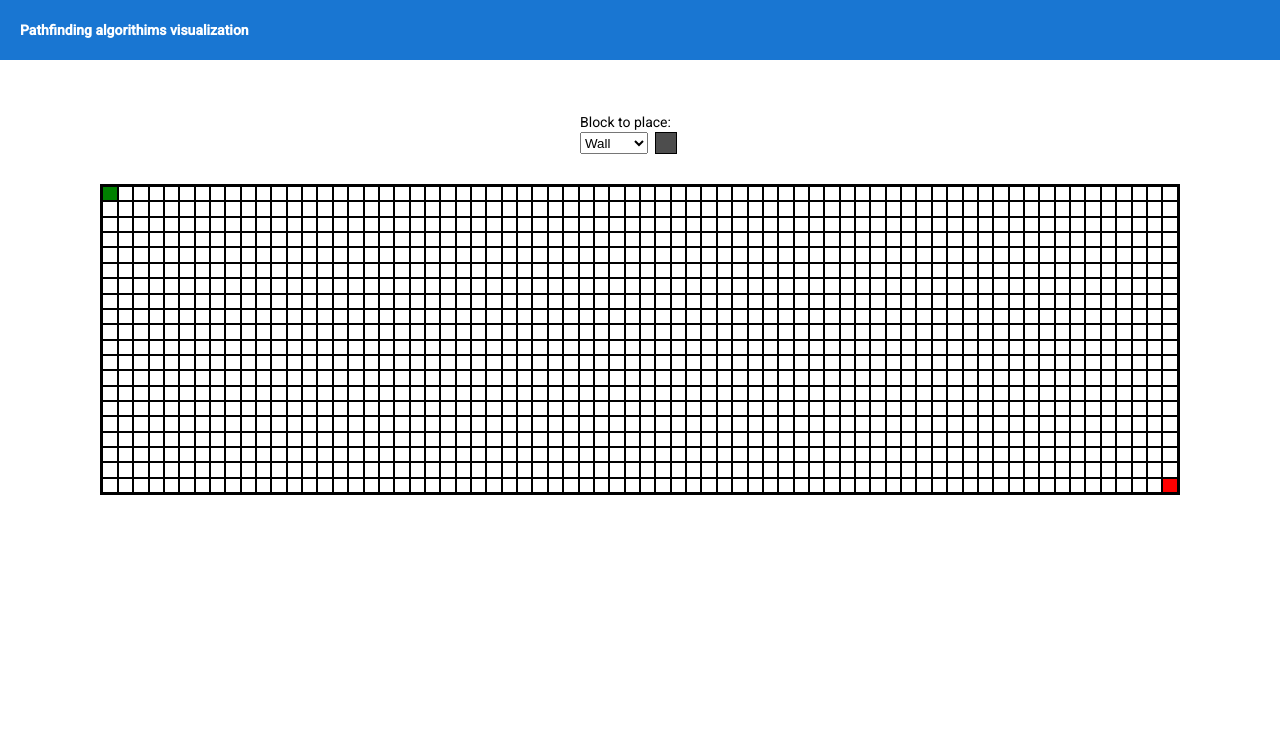
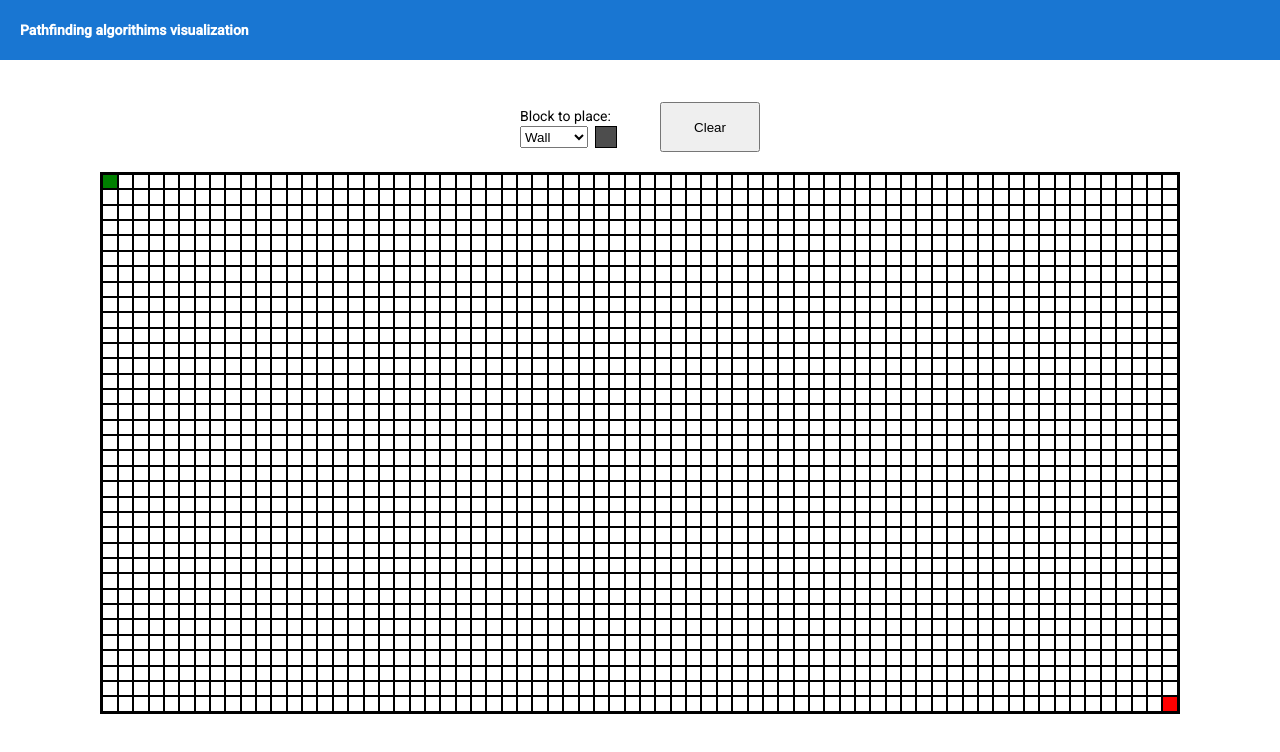
Before and after one commit to AdamZych333/Pathfinding-visualization, an Angular app: page / in a window 1280 px wide. Shown: the top 752 px of the page. Built offline with nearby package versions, Linux system fonts and the light colour scheme.

Commit message:
added clear button

```diff
--- a/src/app/fields.service.ts
+++ b/src/app/fields.service.ts
@@ -6,10 +6,14 @@ import { Color } from './settings.service';
 })
 export class FieldsService {
   readonly WIDTH: number = 70;
-  readonly HEIGHT: number = 20;
+  readonly HEIGHT: number = 35;
   fields: string[][] = [];
 
   constructor() {
+    this.createBoard()
+  }
+
+  createBoard(){
     for(let i = 0; i < this.HEIGHT; i++){
       this.fields[i] = [];
       for(let j = 0; j < this.WIDTH; j++){
--- a/src/app/options/options.component.html
+++ b/src/app/options/options.component.html
@@ -8,4 +8,5 @@
         </select>
         <div class="type" [style.background-color]="selectedOption.type"></div>
     </div>
+    <button class="clear-btn" (click)="onClearClick()">Clear</button>
 </div>
--- a/src/app/options/options.component.sass
+++ b/src/app/options/options.component.sass
@@ -1,11 +1,12 @@
 .menu
     display: flex
     justify-content: center
+    align-items: center
     width: 95vw
     margin: 20px 0
 
 .placeables
-    margin: 10px
+    margin: 0 10px
     width: 120px
     display: grid
     grid-template-columns: auto auto auto
@@ -22,3 +23,8 @@
         width: 20px
         height: 20px
         border: 1px black solid
+
+.clear-btn
+    margin: 0 10px
+    width: 100px
+    height: 50px
--- a/src/app/options/options.component.ts
+++ b/src/app/options/options.component.ts
@@ -1,4 +1,5 @@
 import { Component } from '@angular/core';
+import { FieldsService } from '../fields.service';
 import { Color, Placeable, SettingsService } from '../settings.service';
 
 @Component({
@@ -15,11 +16,15 @@ export class OptionsComponent {
   ]
   selectedOption: Placeable = this.placeables[0];
 
-  constructor(private settingsService: SettingsService){
+  constructor(private settingsService: SettingsService, private fieldsService: FieldsService){
     settingsService.setSelectedPlaceable(this.selectedOption);
   }
 
   onPlaceableChange(){
     this.settingsService.setSelectedPlaceable(this.selectedOption);
   }
+
+  onClearClick(){
+    this.fieldsService.createBoard();
+  }
 }
```
